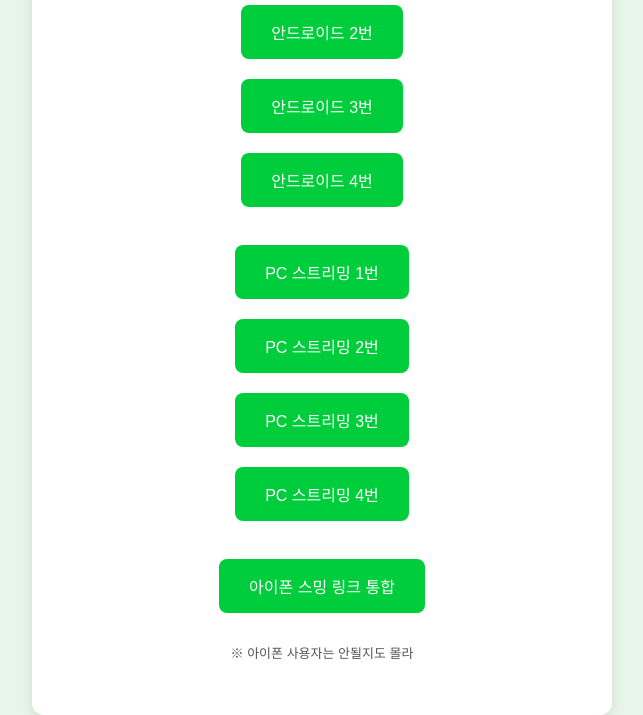
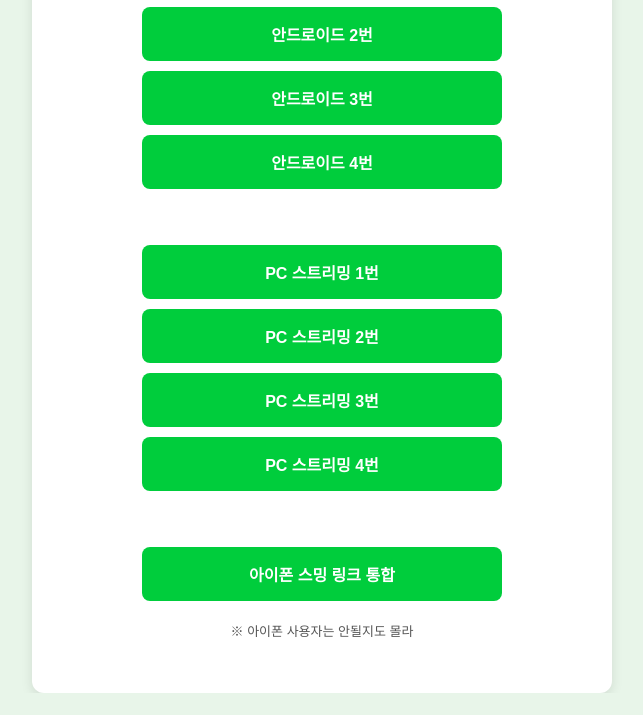
Before and after one commit to 2939202/wakmamelon, a plain HTML site: page index.html in a window 1280 px wide. Shown: the part 226-941 px from the top of the page, without its empty margins (318-961 px from the left). After the commit the page ends 919 px from the top, so only its background shows below. Drawn offline with Linux system fonts and the light colour scheme.

Commit message:
Update index.html

```diff
--- a/index.html
+++ b/index.html
@@ -32,14 +32,18 @@
             margin-bottom: 20px;
         }
         .link-btn {
-            display: inline-block;
-            margin: 10px;
+            display: block;               /* 한 줄에 하나씩 배치 */
+            width: 100%;                  /* 버튼 길이 통일 */
+            max-width: 300px;             /* 너무 길어지는 거 방지 */
+            margin: 10px auto;            /* 좌우 auto로 중앙 정렬 */
             padding: 15px 30px;
-            background-color: #00CD3C; /* 멜론 초록 */
+            background-color: #00CD3C;    /* 멜론 초록 */
             color: white;
             font-size: 16px;
+            font-weight: bold;
             border-radius: 8px;
             text-decoration: none;
+            text-align: center;
             transition: background-color 0.3s, transform 0.2s ease-in-out;
         }
         .link-btn:hover {
@@ -67,22 +71,16 @@
 
         <!-- 안드로이드 링크 -->
         <a href="melonapp://play?ctype=1&menuid=1000002721&cid=38852970,38852971,34421197,34748940" class="link-btn" role="button" aria-label="안드로이드 링크 1">안드로이드 1번</a>
-        <br>
         <a href="melonapp://play?ctype=1&menuid=1000002721&cid=38852970,38852971,36549241,36634860" class="link-btn" role="button" aria-label="안드로이드 링크 2">안드로이드 2번</a>
-        <br>
         <a href="melonapp://play?ctype=1&menuid=1000002721&cid=38852970,38852971,36710003,36820644" class="link-btn" role="button" aria-label="안드로이드 링크 3">안드로이드 3번</a>
-        <br>
         <a href="melonapp://play?ctype=1&menuid=1000002721&cid=38852970,38852971,36820645,38684087" class="link-btn" role="button" aria-label="안드로이드 링크 4">안드로이드 4번</a>
 
         <br><br>
 
         <!-- 피시 링크 -->
         <a href="melonapp://play?cType=1&menuId=1000002721&cList=38852970,38852971,34421197,34748940" class="link-btn" role="button" aria-label="PC 링크 1">PC 스트리밍 1번</a>
-        <br>
         <a href="melonapp://play?cType=1&menuId=1000002721&cList=38852970,38852971,36549241,36634860" class="link-btn" role="button" aria-label="PC 링크 2">PC 스트리밍 2번</a>
-        <br>
         <a href="melonapp://play?cType=1&menuId=1000002721&cList=38852970,38852971,36710003,36820644" class="link-btn" role="button" aria-label="PC 링크 3">PC 스트리밍 3번</a>
-        <br>
         <a href="melonapp://play?cType=1&menuId=1000002721&cList=38852970,38852971,36820645,38684087" class="link-btn" role="button" aria-label="PC 링크 4">PC 스트리밍 4번</a>
 
         <br><br>
```
